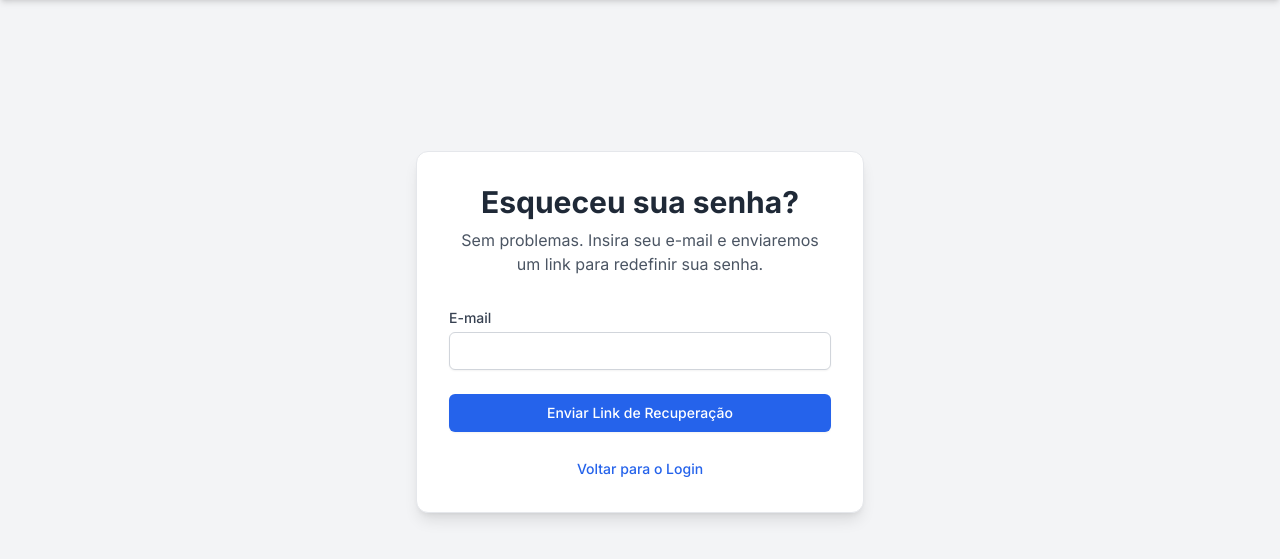
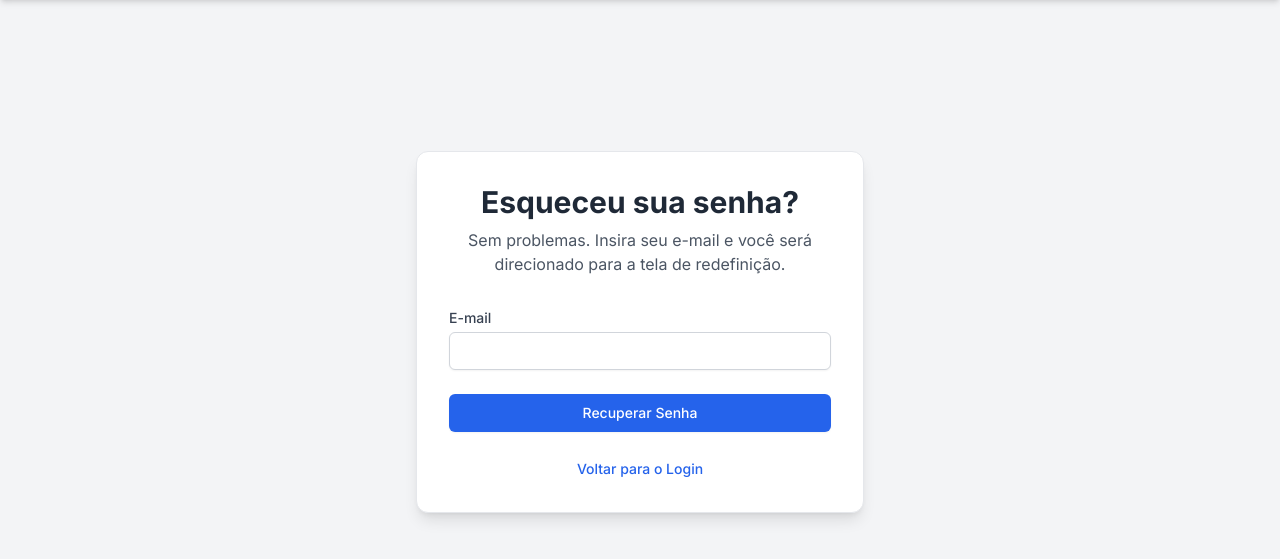
Before and after one commit to artenioreis/livrocaixa, a Flask app: page /forgot_password in a window 1280 px wide. Shown: the part 64-623 px from the top of the page. Run offline with Flask 3, Linux system fonts and the light colour scheme; some libraries are stand-ins or nearby versions.

Commit message:
atulização de memoria

```diff
--- a/templates/forgot_password.html
+++ b/templates/forgot_password.html
@@ -6,7 +6,7 @@
 <div class="flex items-center justify-center min-h-[calc(100vh-200px)]">
     <div class="w-full max-w-md bg-white p-8 rounded-xl shadow-lg border border-gray-200">
         <h2 class="text-3xl font-bold text-center text-gray-800 mb-2">Esqueceu sua senha?</h2>
-        <p class="text-center text-gray-600 mb-8">Sem problemas. Insira seu e-mail e enviaremos um link para redefinir sua senha.</p>
+        <p class="text-center text-gray-600 mb-8">Sem problemas. Insira seu e-mail e você será direcionado para a tela de redefinição.</p>
         <form action="{{ url_for('forgot_password') }}" method="post">
             <div class="mb-6">
                 <label for="email" class="block text-sm font-medium text-gray-700">E-mail</label>
@@ -16,7 +16,7 @@
             <div>
                 <button type="submit"
                         class="w-full flex justify-center py-2 px-4 border border-transparent rounded-md shadow-sm text-sm font-medium text-white bg-blue-600 hover:bg-blue-700 focus:outline-none focus:ring-2 focus:ring-offset-2 focus:ring-blue-500">
-                    Enviar Link de Recuperação
+                    Recuperar Senha
                 </button>
             </div>
         </form>
```
Also changed, not shown: livro_caixa.db (deleted).
